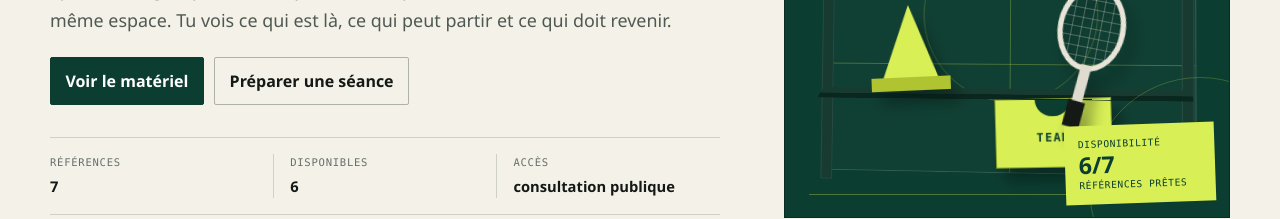
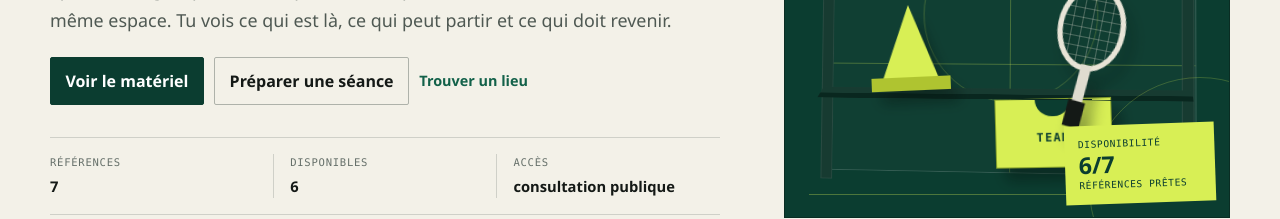
Before and after one commit to Stive-G/SportLink, a React (Vite) app in the folder front/: page / in a window 1280 px wide. Shown: the part 382-601 px from the top of the page. Built offline with nearby package versions, Linux system fonts and the light colour scheme; no server answers.

Commit message:
feat: surface places search from home

```diff
--- a/front/src/components/HomePage.tsx
+++ b/front/src/components/HomePage.tsx
@@ -90,6 +90,9 @@ export function HomePage({ equipmentCount, availableCount, userRole, onNavigate
             </HomeLink>
             <HomeLink path="/blog" className="secondary-button link-button" onNavigate={onNavigate}>
               Préparer une séance
+            </HomeLink>
+            <HomeLink path="/places" className="text-link" onNavigate={onNavigate}>
+              Trouver un lieu
             </HomeLink>
           </div>
 
```
